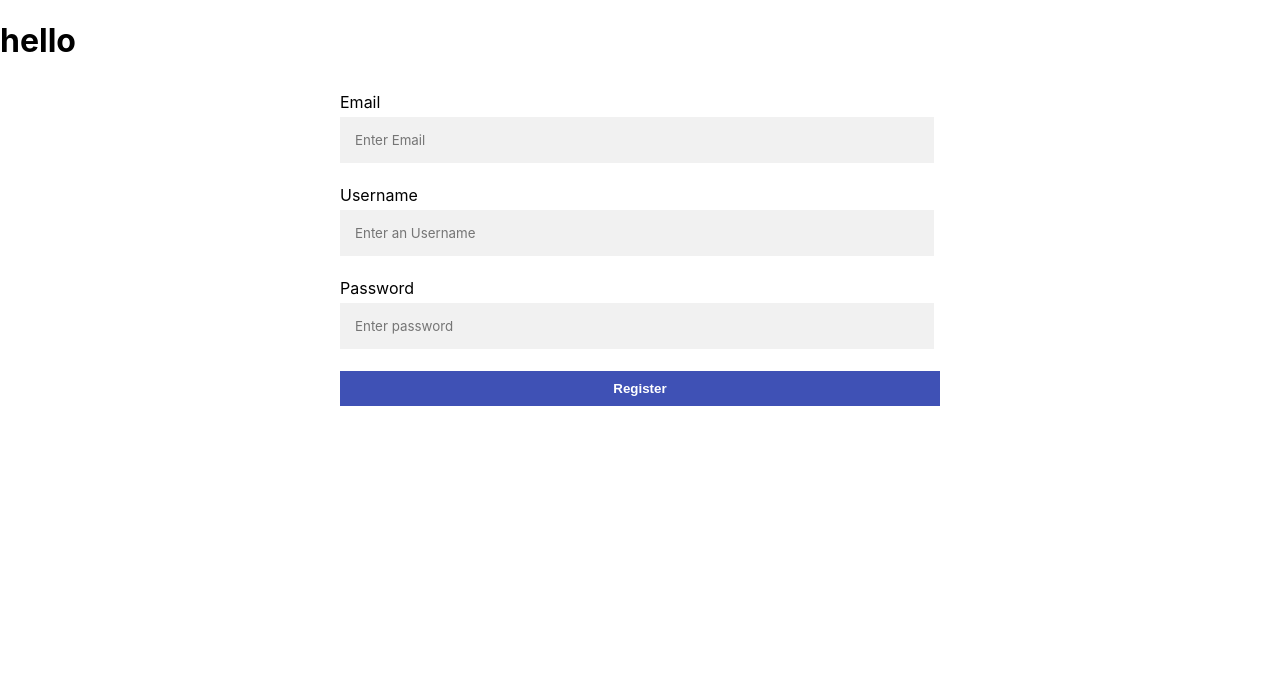
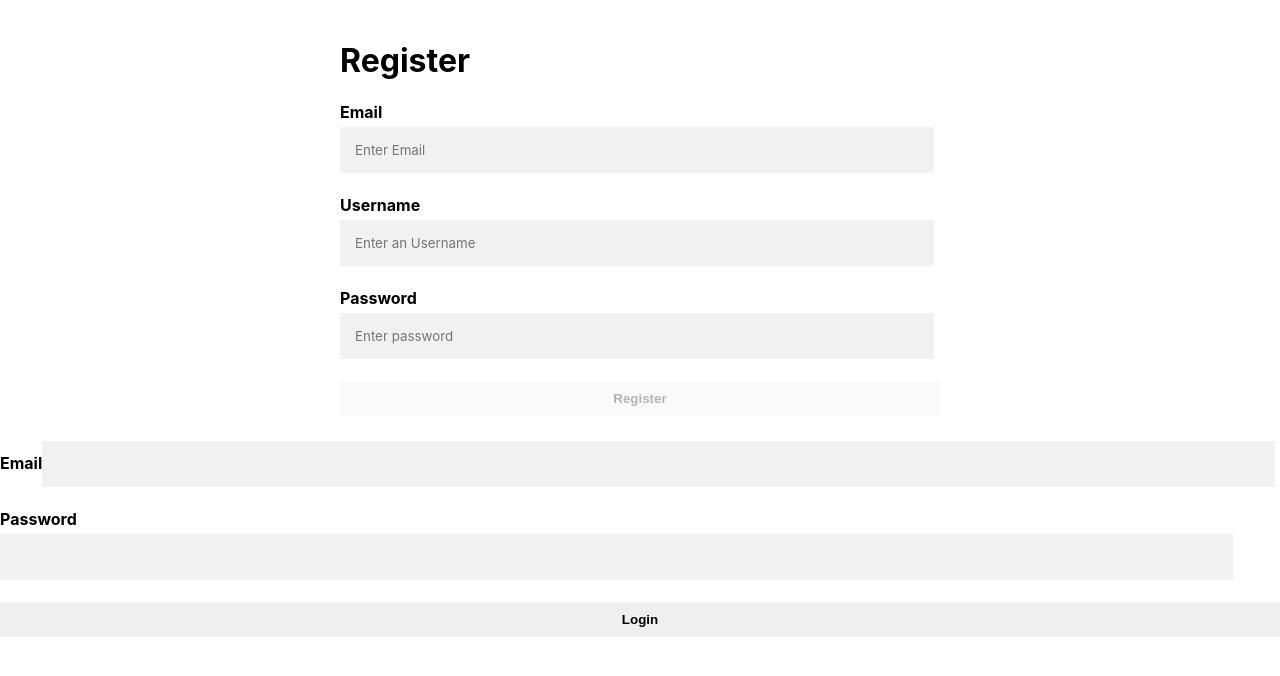
Before and after one commit to grlara9/auth-react-hooks, a React (Create React App) app: page / in a window 1280 px wide. Shown: the top 676 px of the page. Built offline with nearby package versions, Linux system fonts and the light colour scheme.

Commit message:
created the login component

```diff
--- a/src/App.js
+++ b/src/App.js
@@ -1,11 +1,13 @@
 import Register from './components/Register'
+import Login from './components/Login'
 import './App.css';
 
 function App() {
   return (
     <div className="App">
-      <h1>hello</h1>
+
       <Register />
+      <Login />
     </div>
   );
 }
--- /dev/null
+++ b/src/components/Login.js
@@ -0,0 +1,22 @@
+import React from 'react'
+import { useForm } from 'react-hook-form'
+
+const Login = () =>{
+    const {register, handleSubmit, formState:{errors, isDirty, isValid},} = useForm({mode: "onChange"});
+    console.log("error object:" ,errors);
+
+    const onSubmit=(data)=>{
+        console.log(data)
+    }
+    return(
+        <form>
+            <label>Email</label>
+            <input type="text" name="email" />
+            <label>Password</label>
+            <input type="password" name="password" />
+            <button type="submit">Login</button>
+        </form>
+    )
+}
+
+export default Login
--- a/src/components/Register.css
+++ b/src/components/Register.css
@@ -8,7 +8,9 @@
 
 padding: 10px;
 }
-
+form{
+    font-weight: bold;
+}
 input[type=text], input[type=password]{
     width: 94%;
     padding: 15px;
@@ -30,8 +32,6 @@
     padding: 10px;
     border:none;
     width:100%;
-    background-color:#3F51B5;
-    color:white;
     font-weight: 600;
 
 }
--- a/src/components/Register.js
+++ b/src/components/Register.js
@@ -12,7 +12,7 @@
     return (
         <div className="main__form">
             <form  onSubmit={handleSubmit(onSubmit)}>
-
+            <h1>Register</h1>
                 <label className="label">Email</label>  {errors.email && (<p className="danger"> {errors.email.message}</p> )}
                     <input
                         type="text"
```
Also changed, not shown: src/components/Login.css (added).
